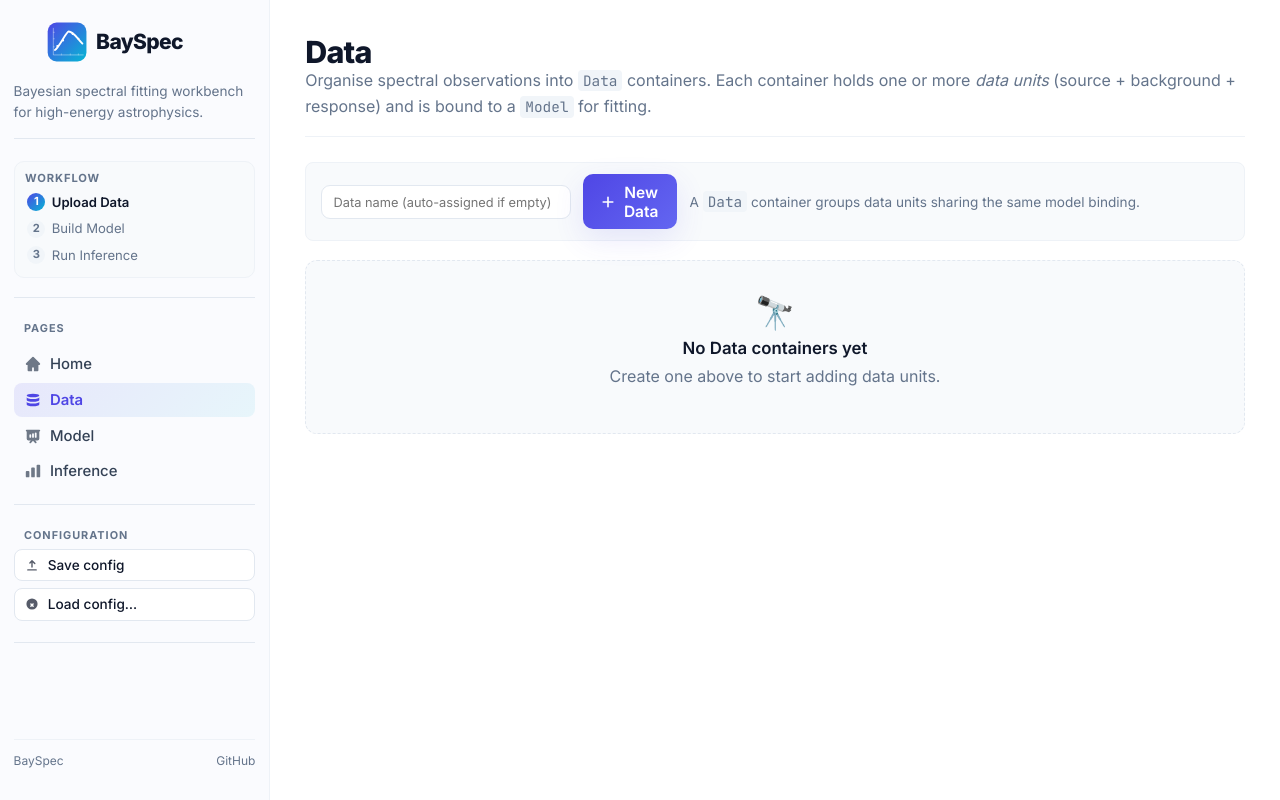
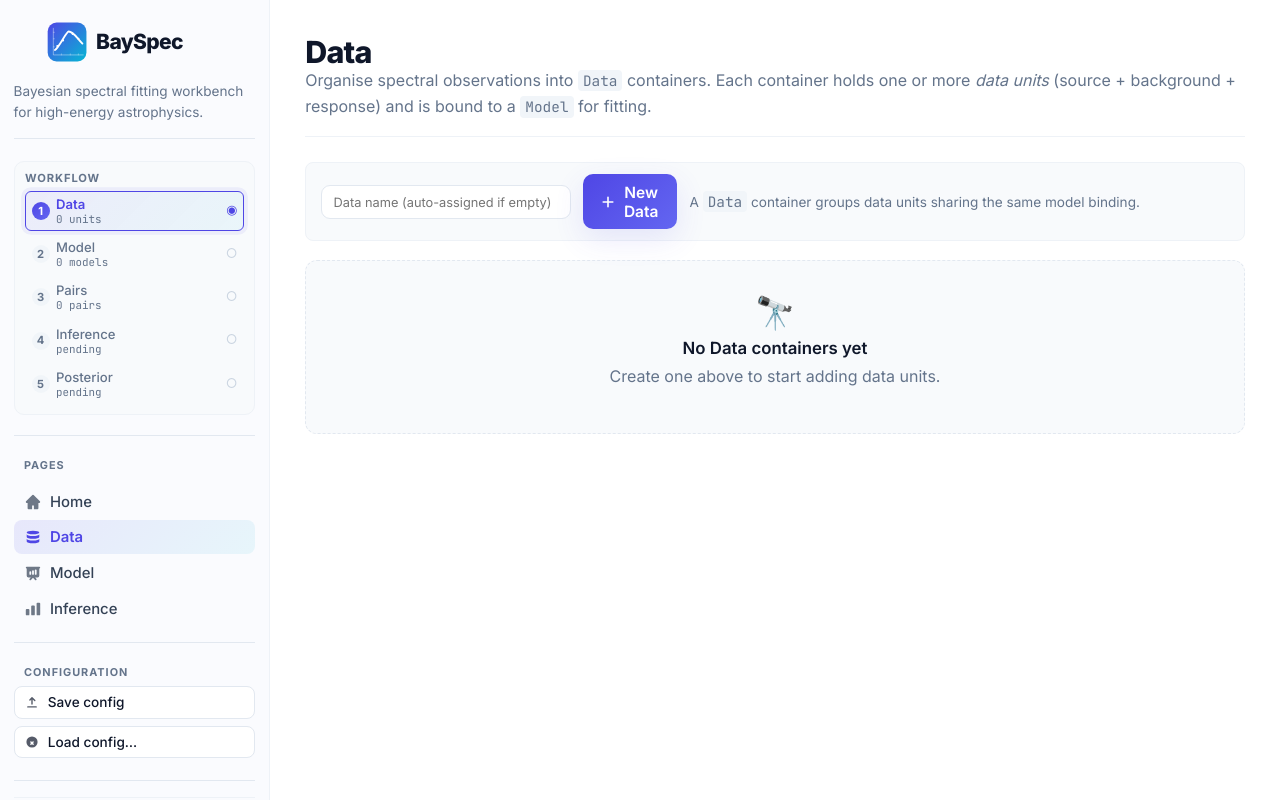
Before and after one commit to jyangch/bayspec_app, a FastAPI app: page /data in a window 1280 px wide. Run offline with FastAPI, Linux system fonts and the light colour scheme; some libraries are stand-ins or nearby versions.

Commit message:
R-beta-4: live 5-stage workflow indicator in sidebar
Replace the static three-step "which page am I on" indicator with a
five-stage progress strip computed from session state on every full
page render. The stages are Data → Model → Pairs → Inference →
Posterior; each is tagged done (≥1 satisfying unit/model/pair, or
pairs_confirmed flag, or posterior/history present), active (the
first not-yet-done stage), or pending. Counts surface as a
mono-spaced caption ("3 units", "2 models", "1 pair").

main.py adds _workflow_state(s) that reads per-session counts and
derives the active-stage index by finding the first False flag. The
_render helper injects workflow=… into every full-page context;
HTMX partials are unaffected because they don't include the
sidebar. _derived_pairs is reused as the fallback when
infer_state.pairs hasn't been populated yet.

base.html iterates the five entries with state classes
(is-done / is-active / is-pending), a step-num bullet, a step-body
title + caption, and a leading ●/◉/○ dot. The new CSS gives
is-done a green-tinted card with a green-filled bullet, is-active
an indigo-gradient card with a gentle bsp-wf-pulse keyframe glow
and indigo title, is-pending stays muted. Verified end-to-end via
TestClient through every state transition.

```diff
--- a/main.py
+++ b/main.py
@@ -47,10 +47,82 @@ def _session(request: Request) -> tuple[str, dict, bool]:
     return sid, state.get(sid), is_new
 
 
+def _workflow_state(s: dict) -> list[dict]:
+    """Five-stage workflow indicator computed from the session.
+
+    Returns a list of dicts with ``num`` / ``title`` / ``caption`` /
+    ``state`` (``done`` | ``active`` | ``pending``). The first
+    not-yet-done stage is marked ``active``; everything earlier is
+    ``done`` and everything later is ``pending``.
+    """
+    n_units = sum(
+        len(getattr(d, 'data', {}))
+        for d in s.get('data', {}).values()
+        if d is not None
+    )
+    n_models = sum(1 for m in s.get('model', {}).values() if m is not None)
+    pairs = s.get('infer_state', {}).get('pairs') or []
+    if not pairs:
+        # Fall back to a fresh derivation when the cache hasn't been
+        # populated yet (e.g. the sidebar renders before /infer is hit).
+        pairs = _derived_pairs(s)
+    n_pairs = len(pairs)
+
+    ist = s.get('infer_state', {}) or {}
+    has_built = bool(ist.get('pairs_confirmed'))
+    has_post = ist.get('posterior') is not None or bool(ist.get('history'))
+
+    flags = [
+        n_units > 0,
+        n_models > 0,
+        n_pairs > 0,
+        has_built,
+        has_post,
+    ]
+    # First not-done stage becomes the active one.
+    try:
+        active_idx = flags.index(False)
+    except ValueError:
+        active_idx = -1
+
+    def caption(n: int, unit: str) -> str:
+        return f'{n} {unit}{"s" if n != 1 else ""}'
+
+    raw = [
+        ('Data',      caption(n_units, 'unit'),      flags[0]),
+        ('Model',     caption(n_models, 'model'),    flags[1]),
+        ('Pairs',     caption(n_pairs, 'pair'),      flags[2]),
+        ('Inference', 'built' if has_built else 'pending', flags[3]),
+        ('Posterior', 'ready' if has_post else 'pending',  flags[4]),
+    ]
+    out = []
+    for i, (title, cap, done) in enumerate(raw):
+        if done:
+            state = 'done'
+        elif i == active_idx:
+            state = 'active'
+        else:
+            state = 'pending'
+        out.append({
+            'num': i + 1,
+            'title': title,
+            'caption': cap,
+            'state': state,
+        })
+    return out
+
+
 def _render(name: str, request: Request, **ctx):
     sid, s, is_new = _session(request)
     resp = templates.TemplateResponse(
-        request=request, name=name, context={'session_id': sid, 's': s, **ctx}
+        request=request,
+        name=name,
+        context={
+            'session_id': sid,
+            's': s,
+            'workflow': _workflow_state(s),
+            **ctx,
+        },
     )
     if is_new:
         resp.set_cookie(SESSION_COOKIE, sid, httponly=True, samesite='lax')
--- a/static/style.css
+++ b/static/style.css
@@ -797,10 +797,12 @@ details[open] .comp-summary::before { transform: rotate(90deg); }
   display: flex;
   align-items: center;
   gap: .4rem;
-  padding: .15rem .15rem;
+  padding: .25rem .35rem;
   border-radius: 6px;
   margin: 0;
-  line-height: 1.4;
+  line-height: 1.3;
+  border: 1px solid transparent;
+  transition: border-color .15s ease, background-color .15s ease;
 }
 .sidebar-workflow-list .step-num {
   display: inline-flex;
@@ -815,14 +817,56 @@ details[open] .comp-summary::before { transform: rotate(90deg); }
   font-size: .7rem;
   flex-shrink: 0;
 }
+.sidebar-workflow-list .step-body {
+  display: flex;
+  flex-direction: column;
+  min-width: 0;
+  flex: 1;
+  gap: 0;
+}
+.sidebar-workflow-list .step-title { font-weight: 600; color: var(--text); }
+.sidebar-workflow-list .step-caption {
+  font-family: 'JetBrains Mono', monospace;
+  font-size: .68rem;
+  color: var(--text-muted);
+  line-height: 1.2;
+}
+.sidebar-workflow-list .step-dot {
+  font-size: .8rem;
+  color: var(--border-strong);
+  flex-shrink: 0;
+}
+
+/* Done state — green */
+.sidebar-workflow-list li.is-done {
+  background: rgba(16,185,129,.05);
+  border-color: rgba(16,185,129,.30);
+}
+.sidebar-workflow-list li.is-done .step-num {
+  background: var(--success);
+  color: #fff;
+}
+.sidebar-workflow-list li.is-done .step-dot { color: var(--success); }
+
+/* Active state — indigo, gentle pulse */
 .sidebar-workflow-list li.is-active {
-  color: var(--text);
-  font-weight: 600;
+  background: linear-gradient(135deg, rgba(79,70,229,.08) 0%, rgba(6,182,212,.06) 100%);
+  border-color: var(--primary);
+  animation: bsp-wf-pulse 1.8s ease-in-out infinite;
 }
 .sidebar-workflow-list li.is-active .step-num {
-  background: linear-gradient(135deg, var(--primary) 0%, var(--accent) 100%);
+  background: linear-gradient(135deg, var(--primary) 0%, var(--primary-soft) 100%);
   color: #fff;
 }
+.sidebar-workflow-list li.is-active .step-title { color: var(--primary); }
+.sidebar-workflow-list li.is-active .step-dot { color: var(--primary); }
+@keyframes bsp-wf-pulse {
+  0%, 100% { box-shadow: 0 0 0 0 rgba(79,70,229,.30); }
+  50%      { box-shadow: 0 0 0 5px rgba(79,70,229,.00); }
+}
+
+/* Pending state — muted (default) */
+.sidebar-workflow-list li.is-pending .step-title { color: var(--text-muted); font-weight: 500; }
 
 /* ===== Inference page step indicator ===== */
 .infer-stepper {
--- a/templates/base.html
+++ b/templates/base.html
@@ -75,19 +75,22 @@
 
     <hr style="margin:.5rem 0" />
 
-    <!-- Workflow steps -->
+    <!-- Workflow steps (5-stage live progress from session state) -->
     <div class="sidebar-workflow">
       <span class="sidebar-workflow-label">Workflow</span>
       <ol class="sidebar-workflow-list">
-        <li class="{% if active_page == 'data' %}is-active{% endif %}">
-          <span class="step-num">1</span> Upload Data
+        {% for step in workflow %}
+        <li class="is-{{ step.state }}">
+          <span class="step-num">{{ step.num }}</span>
+          <span class="step-body">
+            <span class="step-title">{{ step.title }}</span>
+            <span class="step-caption">{{ step.caption }}</span>
+          </span>
+          <span class="step-dot">
+            {% if step.state == 'done' %}●{% elif step.state == 'active' %}◉{% else %}○{% endif %}
+          </span>
         </li>
-        <li class="{% if active_page == 'model' %}is-active{% endif %}">
-          <span class="step-num">2</span> Build Model
-        </li>
-        <li class="{% if active_page == 'infer' %}is-active{% endif %}">
-          <span class="step-num">3</span> Run Inference
-        </li>
+        {% endfor %}
       </ol>
     </div>
 
```
